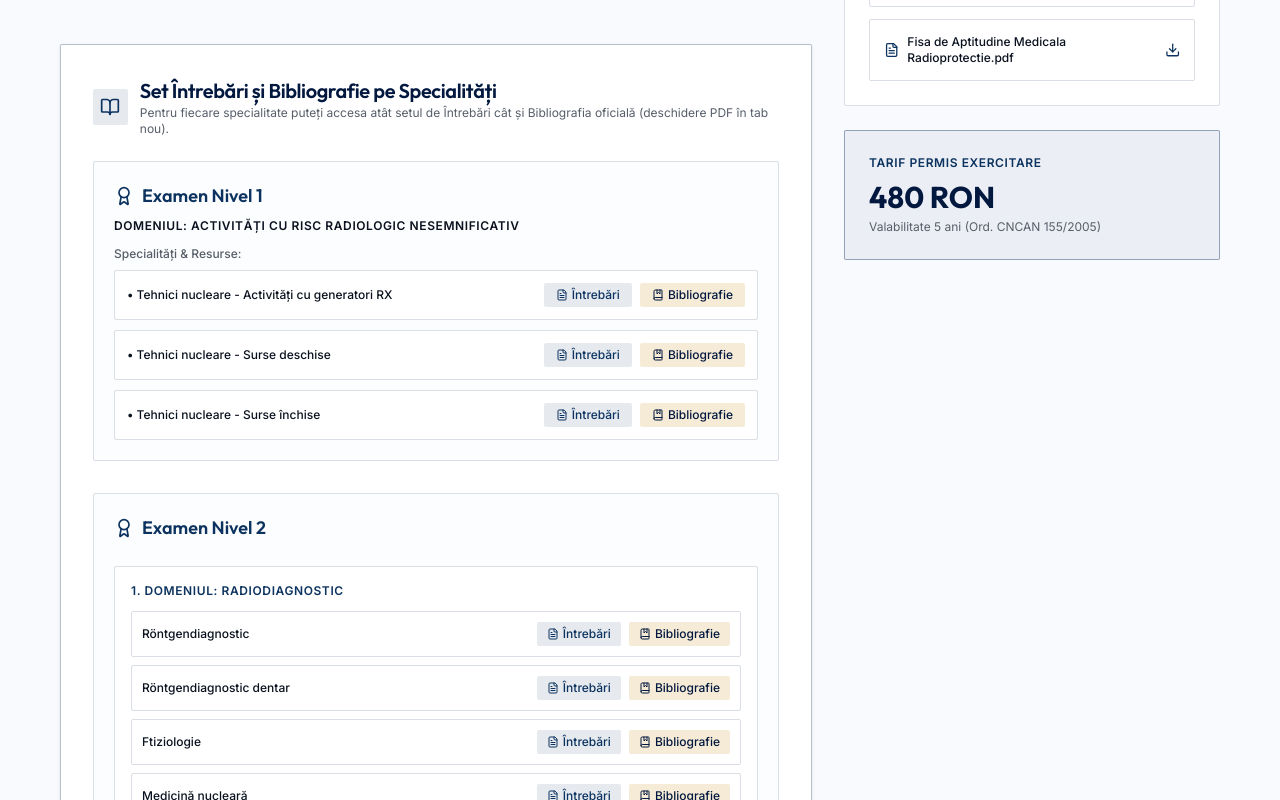
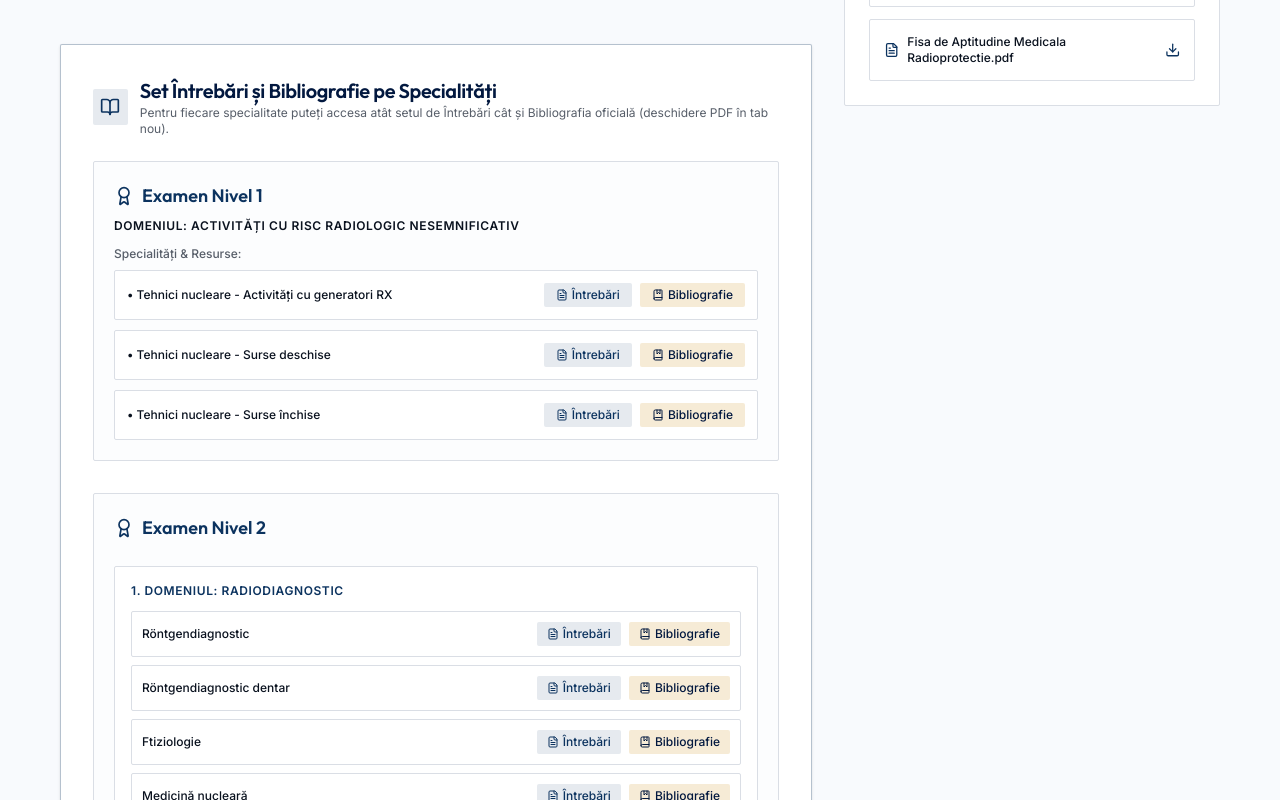
Before and after one commit to mihnea2456/cncan, a React (Vite) app: page /surse-de-radiatii-ionizante in a window 1280 px wide. Shown: the part 1980-2780 px from the top of the page. Built offline with nearby package versions, Linux system fonts and the light colour scheme.

Commit message:
Remove tariffs from Authorizations

```diff
--- a/src/routes/managementul-calitatii.tsx
+++ b/src/routes/managementul-calitatii.tsx
@@ -241,11 +241,7 @@ function QualityManagementPage() {
                   </div>
                 </div>
 
-                <div className="border border-brand/40 bg-brand/5 p-6 rounded-sm">
-                  <div className="text-xs font-semibold text-brand uppercase tracking-wider">Tarif Autorizare SMC</div>
-                  <div className="mt-2 font-display text-3xl text-brand-deep font-bold">12,400 RON</div>
-                  <div className="mt-1 text-xs text-muted-foreground">Conform Ord. CNCAN 155/2005</div>
-                </div>
+
               </aside>
             </div>
           </TabsContent>
--- a/src/routes/surse-de-radiatii-ionizante.tsx
+++ b/src/routes/surse-de-radiatii-ionizante.tsx
@@ -461,7 +461,7 @@ function RadiationSourcesPage() {
                     {
                       num: "05",
                       title_ro: "Dovada achitării tarifului de examinare și eliberare (Ord. 155/2005)",
-                      desc_ro: "Ordin de plată în contul CNCAN (480 RON pentru valabilitate 5 ani).",
+                      desc_ro: "Ordin de plată în contul CNCAN.",
                     },
                   ].map((req, idx) => (
                     <div key={idx} className="border border-border bg-card p-5 flex items-start gap-4 rounded-sm">
@@ -507,12 +507,6 @@ function RadiationSourcesPage() {
                       <Download className="h-4 w-4 text-brand" />
                     </a>
                   </div>
-                </div>
-
-                <div className="border border-brand/40 bg-brand/5 p-6 rounded-sm">
-                  <div className="text-xs font-semibold text-brand uppercase tracking-wider">Tarif Permis Exercitare</div>
-                  <div className="mt-2 font-display text-3xl text-brand-deep font-bold">480 RON</div>
-                  <div className="mt-1 text-xs text-muted-foreground">Valabilitate 5 ani (Ord. CNCAN 155/2005)</div>
                 </div>
               </aside>
             </div>
@@ -1036,14 +1030,6 @@ function RadiationSourcesPage() {
                   </p>
                 </div>
               </div>
-
-              <aside className="space-y-6">
-                <div className="border border-brand/40 bg-brand/5 p-6 rounded-sm">
-                  <div className="text-xs font-semibold text-brand uppercase tracking-wider">Tarif Evaluare Personal</div>
-                  <div className="mt-2 font-display text-3xl text-brand-deep font-bold">480 RON</div>
-                  <div className="mt-1 text-xs text-muted-foreground">Conform Ord. CNCAN 155/2005</div>
-                </div>
-              </aside>
             </div>
           </TabsContent>
 
```
